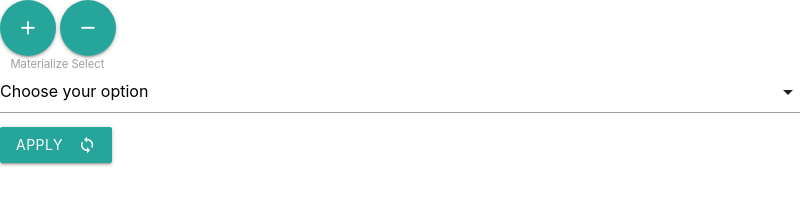
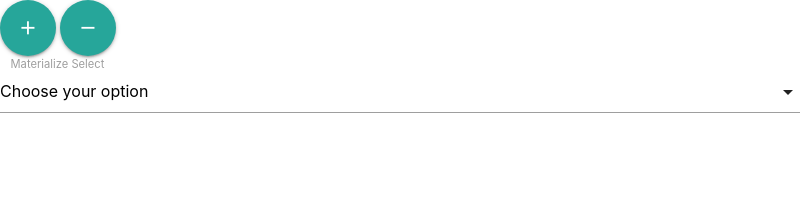
Before and after one commit to sim-mokomo/TapLap, an Electron app: page src/index.html in a window 800 px wide. Drawn offline with nearby package versions, Linux system fonts and the light colour scheme.

Commit message:
[add] applyボタン削除、意味ないので

```diff
--- a/src/index.html
+++ b/src/index.html
@@ -34,22 +34,11 @@
         <ul id="fileFields">
         </ul>
     </div>
-    <form>
-        <button class="btn waves-effect waves-light" type="submit" name="action">Apply
-            <i class="material-icons right">sync</i>
-        </button>
-    </form>
 </body>
 
 <script>
     const electron = require("electron")
     const { ipcRenderer, remote } = electron
-
-    const form = document.querySelector("form")
-    form.addEventListener("submit", (e, value) => {
-        e.preventDefault()
-
-    })
 
     const fileFields = document.querySelector("#fileFields")
 
@@ -112,11 +101,11 @@
             return
         }
 
-        if(currentSequence == 1){
+        if (currentSequence == 1) {
             console.log(audioSequenceIndex)
             var sequenceFiled = fileFields.children[audioSequenceIndex]
             var file = sequenceFiled.getElementsByTagName("input")[0].files[0]
-            if(file != null){
+            if (file != null) {
                 var audio = new Audio(URL.createObjectURL(file))
                 audio.play()
                 audio = null
@@ -129,7 +118,7 @@
             console.log(randomIndex)
             var randomFileField = fileFields.children[randomIndex]
             var file = randomFileField.getElementsByTagName("input")[0].files[0]
-            if(file != null){
+            if (file != null) {
                 var audio = new Audio(URL.createObjectURL(file))
                 audio.play()
                 audio = null
```
